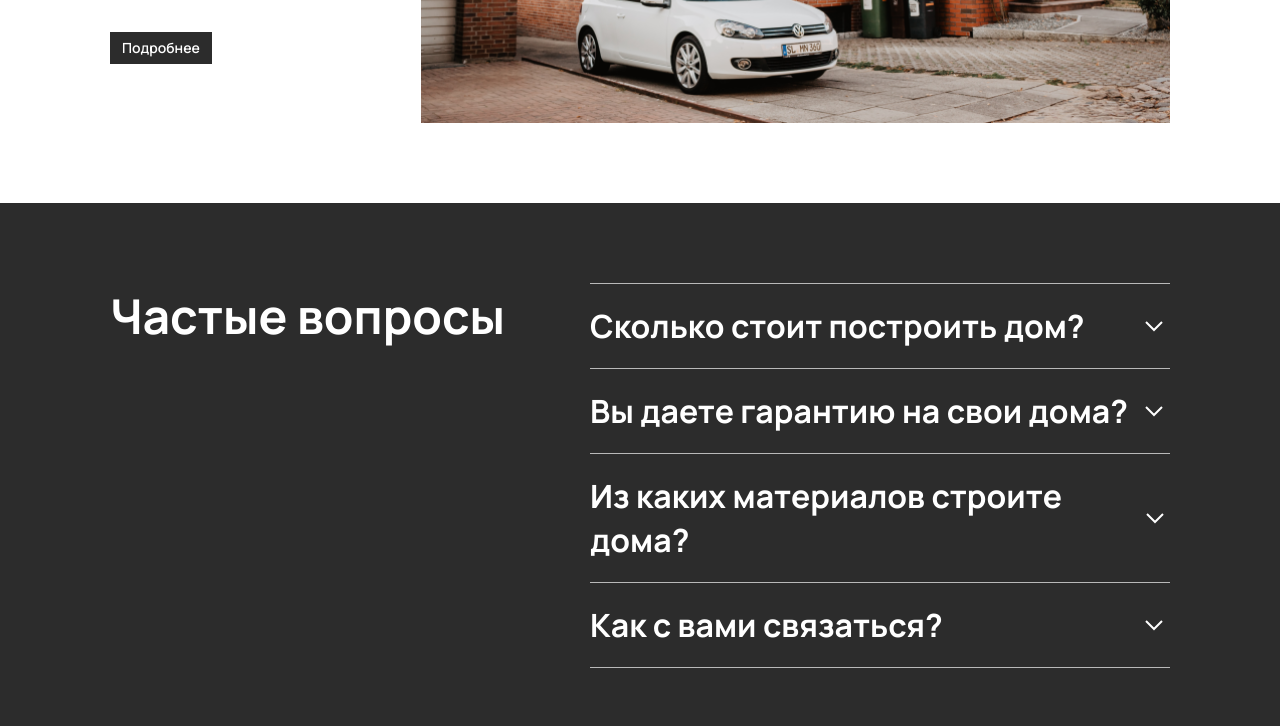
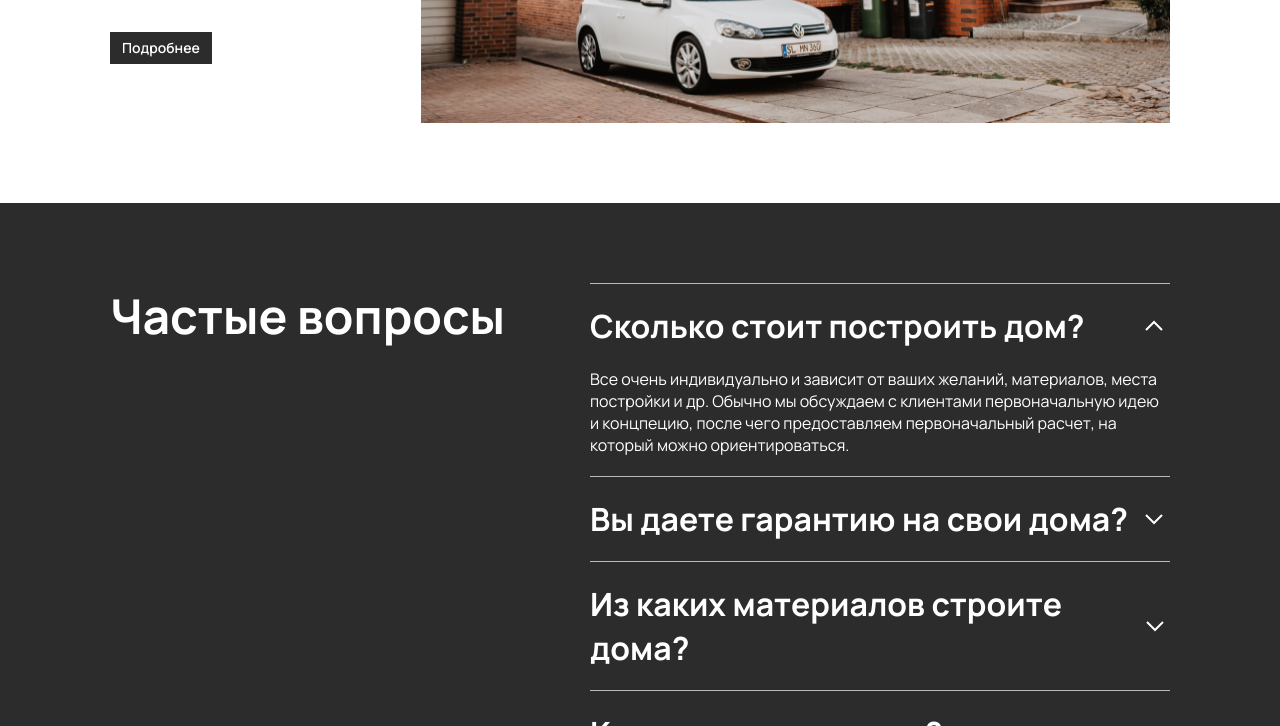
Before and after one commit to YuliaPortnova/animations-1, a plain HTML site: page index.html in a window 1280 px wide. Both pictures are taken after a click on the button "Сколько стоит построить дом?". Shown: the part 1441-2167 px from the top of the page. Drawn offline with Linux system fonts and the light colour scheme.

Commit message:
feat: реализует оживление аккордеона с плавной анимацией открытия и закрытия

```diff
--- /dev/null
+++ b/js/accordion.js
@@ -0,0 +1,13 @@
+const accordion = document.querySelector(".faq__list");
+const accordionTitles = accordion.querySelectorAll(".faq__question");
+
+accordionTitles.forEach((title) => {
+  title.addEventListener('click', () => {
+    const clickedItem = title.parentElement;
+    const clickedContent = clickedItem.querySelector('.faq__answer');
+    clickedItem.classList.toggle('faq__item--open');
+
+    const isOpen = clickedItem.classList.contains('faq__item--open');
+    clickedContent.style.maxHeight = isOpen ? clickedContent.scrollHeight + "px" : null;
+  })
+});
--- a/script.js
+++ b/script.js
@@ -2,3 +2,4 @@ import './js/header.js';
 import './js/slider.js';
 import './js/modal.js';
 import './js/tabs.js';
+import './js/accordion.js';
--- a/style.css
+++ b/style.css
@@ -688,6 +688,7 @@ body {
   background-image: url("assets/icon-arrow-down.svg");
   background-repeat: no-repeat;
   background-position: center;
+  transition: transform 0.4s ease;
 }
 
 .faq__item--open .faq__question::after {
@@ -698,9 +699,16 @@ body {
   max-height: 0px;
   font-size: 16px;
   line-height: 22px;
+  opacity: 0;
+  transition: opacity 0.3s ease, max-height 0.3s ease;
 }
 
 .faq__answer * {
-  margin-top: 20px;
-  margin-bottom: 20px;
+  margin: 0;
+  padding-bottom: 20px;
 }
+
+.faq__item--open .faq__answer {
+  opacity: 1;
+  transition: max-height 0.4s ease, opacity 0.6s ease 0.1s;
+}
```
